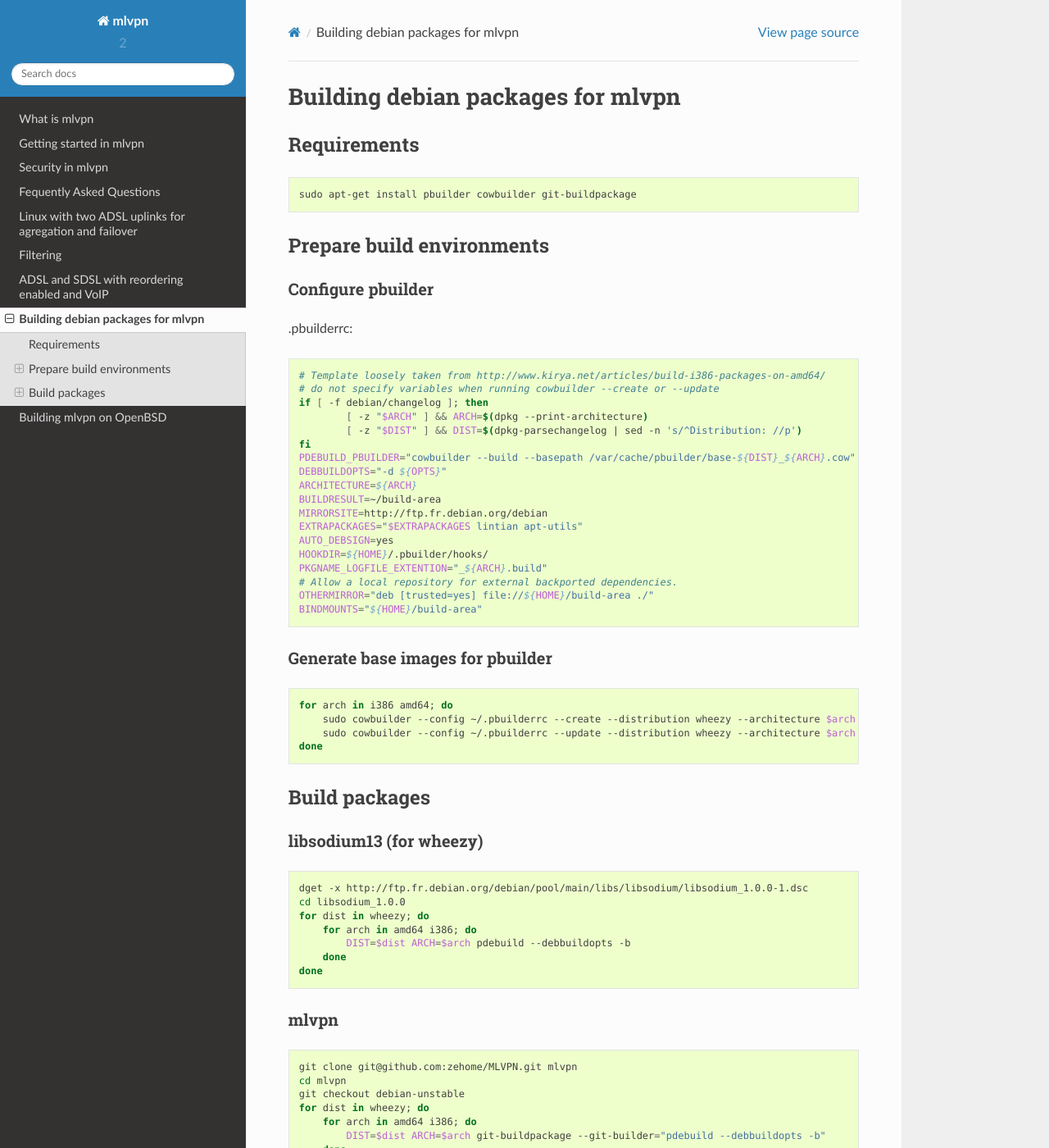
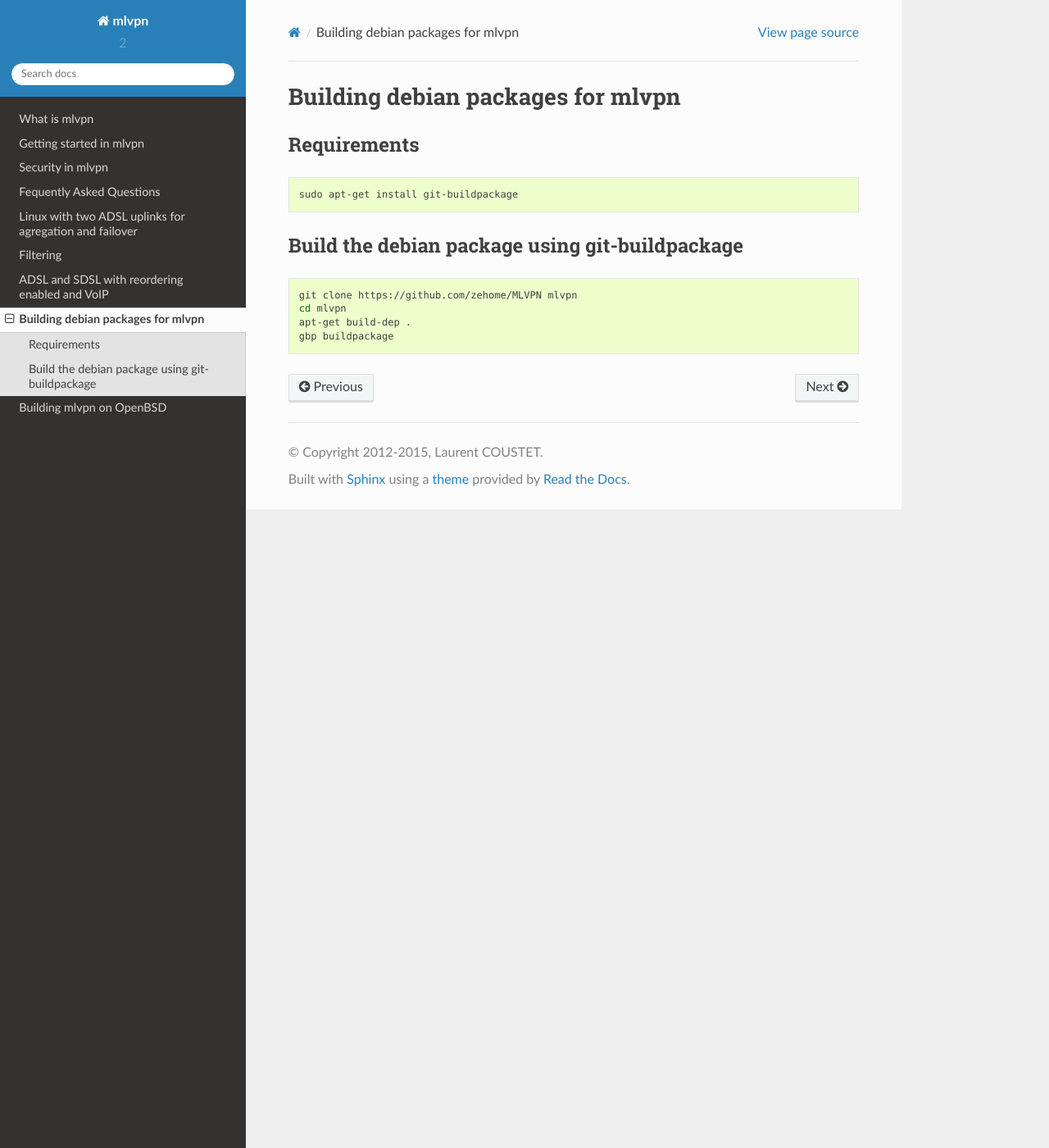
Before and after one commit to zehome/MLVPN, a Sphinx documentation site: the page built from doc/source/debian_packaging.rst, in a window 1280 px wide and 1400 px high. Shown: the whole window at 82% size. Built offline with Sphinx 7.4.7 and the Read the Docs theme 2.0.0, drawn with Linux system fonts in a browser that asks for light colours.

Commit message:
Doc: update using gbp buildpackage

```diff
--- a/doc/source/debian_packaging.rst
+++ b/doc/source/debian_packaging.rst
@@ -7,75 +7,15 @@
 
 .. code-block:: sh
 
-    sudo apt-get install pbuilder cowbuilder git-buildpackage
+    sudo apt-get install git-buildpackage
 
 
-Prepare build environments
-==========================
-
-Configure pbuilder
-------------------
-
-.pbuilderrc:
+Build the debian package using git-buildpackage
+===============================================
 
 .. code-block:: sh
 
-    # Template loosely taken from http://www.kirya.net/articles/build-i386-packages-on-amd64/
-    # do not specify variables when running cowbuilder --create or --update
-    if [ -f debian/changelog ]; then
-            [ -z "$ARCH" ] && ARCH=$(dpkg --print-architecture)
-            [ -z "$DIST" ] && DIST=$(dpkg-parsechangelog | sed -n 's/^Distribution: //p')
-    fi
-    PDEBUILD_PBUILDER="cowbuilder --build --basepath /var/cache/pbuilder/base-${DIST}_${ARCH}.cow"
-    DEBBUILDOPTS="-d ${OPTS}"
-    ARCHITECTURE=${ARCH}
-    BUILDRESULT=~/build-area
-    MIRRORSITE=http://ftp.fr.debian.org/debian
-    EXTRAPACKAGES="$EXTRAPACKAGES lintian apt-utils"
-    AUTO_DEBSIGN=yes
-    HOOKDIR=${HOME}/.pbuilder/hooks/
-    PKGNAME_LOGFILE_EXTENTION="_${ARCH}.build"
-    # Allow a local repository for external backported dependencies.
-    OTHERMIRROR="deb [trusted=yes] file://${HOME}/build-area ./"
-    BINDMOUNTS="${HOME}/build-area"
-
-Generate base images for pbuilder
----------------------------------
-
-.. code-block:: sh
-
-    for arch in i386 amd64; do
-        sudo cowbuilder --config ~/.pbuilderrc --create --distribution wheezy --architecture $arch --basepath /var/cache/pbuilder/base-wheezy_$arch.cow
-        sudo cowbuilder --config ~/.pbuilderrc --update --distribution wheezy --architecture $arch --basepath /var/cache/pbuilder/base-wheezy_$arch.cow
-    done
-
-
-Build packages
-==============
-
-libsodium13 (for wheezy)
-------------------------
-
-.. code-block:: sh
-
-    dget -x http://ftp.fr.debian.org/debian/pool/main/libs/libsodium/libsodium_1.0.0-1.dsc
-    cd libsodium_1.0.0
-    for dist in wheezy; do
-        for arch in amd64 i386; do
-            DIST=$dist ARCH=$arch pdebuild --debbuildopts -b
-        done
-    done
-
-mlvpn
------
-
-.. code-block:: sh
-
-    git clone git@github.com:zehome/MLVPN.git mlvpn
+    git clone https://github.com/zehome/MLVPN mlvpn
     cd mlvpn
-    git checkout debian-unstable
-    for dist in wheezy; do
-        for arch in amd64 i386; do
-            DIST=$dist ARCH=$arch git-buildpackage --git-builder="pdebuild --debbuildopts -b"
-        done
-    done
+    apt-get build-dep .
+    gbp buildpackage
```
